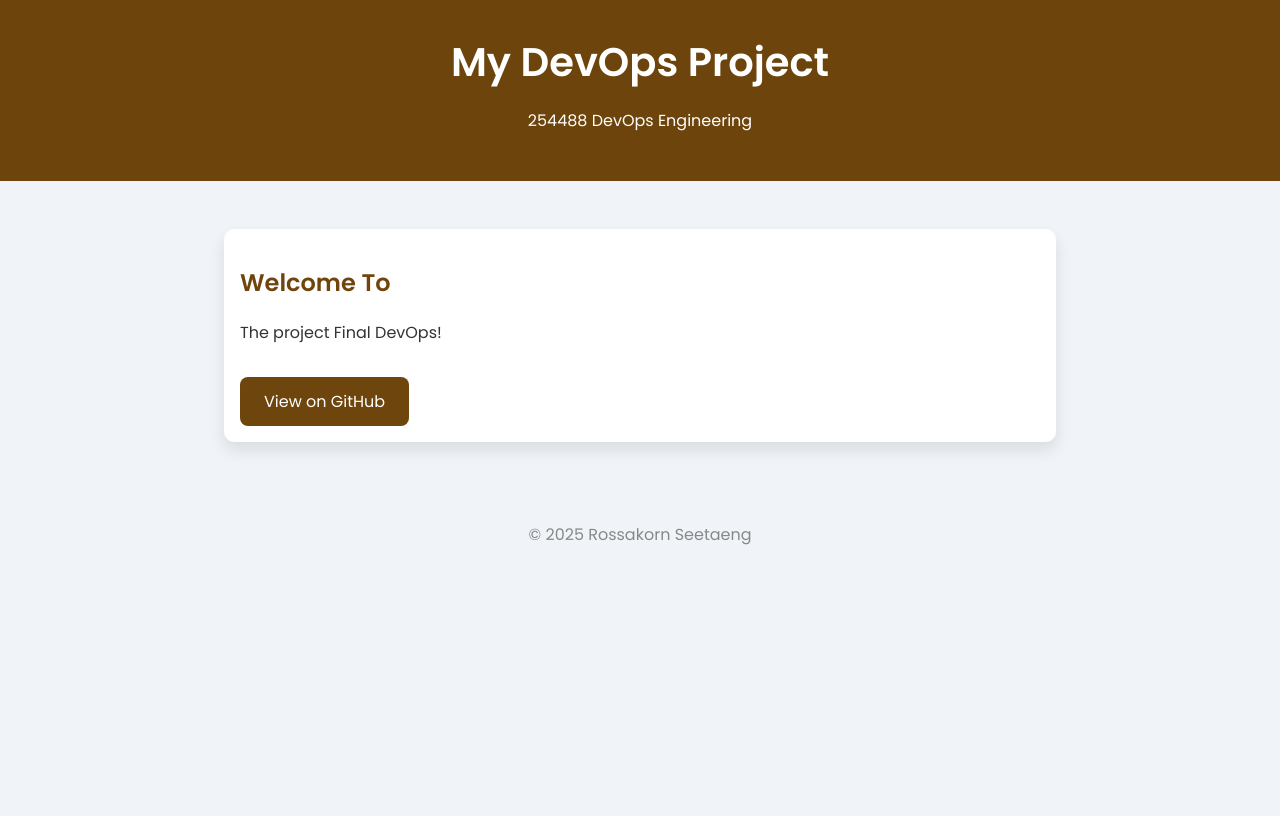
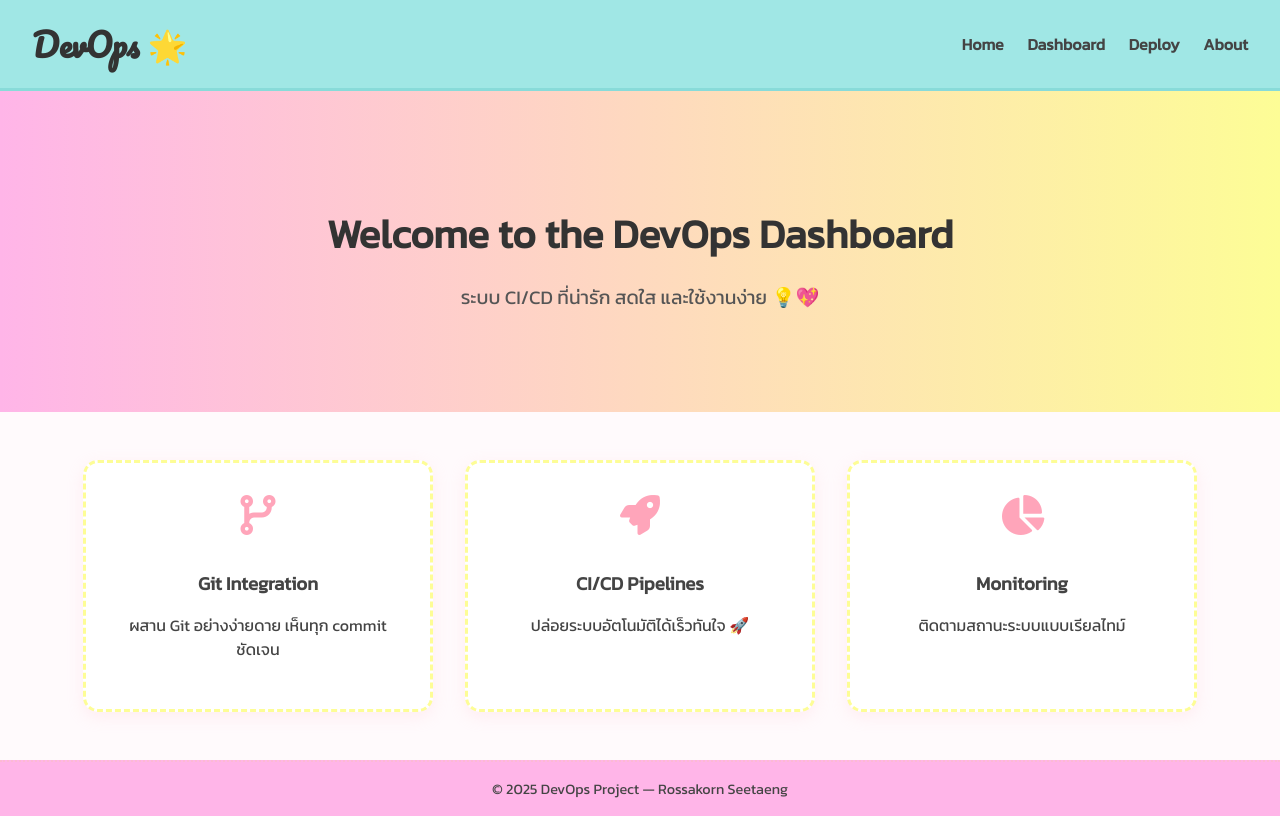
Before and after one commit to rarossaa/DevOps-Project, a website: page index.html in a window 1280 px wide. Drawn offline with Linux system fonts and the light colour scheme.

Commit message:
update index

```diff
--- a/index.html
+++ b/index.html
@@ -3,78 +3,141 @@
 <head>
   <meta charset="UTF-8" />
   <meta name="viewport" content="width=device-width, initial-scale=1.0"/>
-  <title>My DevOps Project</title>
-  <link href="https://fonts.googleapis.com/css2?family=Poppins:wght@400;600&display=swap" rel="stylesheet">
+  <title>DevOps Dashboard</title>
+  <link href="https://fonts.googleapis.com/css2?family=Kanit&family=Pacifico&display=swap" rel="stylesheet"/>
+  <script src="https://kit.fontawesome.com/a2c5d5a56e.js" crossorigin="anonymous"></script>
   <style>
     body {
       margin: 0;
-      font-family: 'Poppins', sans-serif;
-      background: #f0f4f8;
-      color: #333;
+      font-family: 'Kanit', sans-serif;
+      background: #fffafc;
+      color: #444;
     }
 
     header {
-      background: #683d02f4;
-      color: white;
-      padding: 2rem 1rem;
-      text-align: center;
+      background-color: #a0e7e5;
+      padding: 1rem 2rem;
+      display: flex;
+      justify-content: space-between;
+      align-items: center;
+      border-bottom: 3px solid #88dbd9;
     }
 
     header h1 {
       margin: 0;
-      font-size: 2.5rem;
+      font-family: 'Pacifico', cursive;
+      font-size: 2rem;
+      color: #333;
     }
 
-    .content {
-      max-width: 800px;
-      margin: 3rem auto;
-      padding: 1rem;
-      background: white;
-      border-radius: 10px;
-      box-shadow: 0 8px 16px rgba(0,0,0,0.1);
+    nav a {
+      color: #444;
+      margin-left: 20px;
+      text-decoration: none;
+      font-weight: bold;
     }
 
-    .content h2 {
-      color: #683d02f4;
+    nav a:hover {
+      text-decoration: underline;
     }
 
-    .btn {
-      display: inline-block;
-      padding: 0.75rem 1.5rem;
-      background: #683d02f4;
-      color: white;
-      text-decoration: none;
-      border-radius: 8px;
-      margin-top: 1rem;
-      transition: 0.3s;
+    .hero {
+      text-align: center;
+      padding: 5rem 2rem;
+      background: linear-gradient(to right, #ffb5e8, #fdfd96);
     }
 
-    .btn:hover {
-      background: #683d02f4;
+    .hero h2 {
+      font-size: 2.5rem;
+      margin-bottom: 1rem;
+      color: #333;
+    }
+
+    .hero p {
+      font-size: 1.2rem;
+      color: #555;
+    }
+
+    .features {
+      display: flex;
+      justify-content: center;
+      flex-wrap: wrap;
+      gap: 2rem;
+      padding: 3rem 2rem;
+    }
+
+    .card {
+      background: #ffffff;
+      border: 3px dashed #fdfd96;
+      padding: 2rem;
+      border-radius: 15px;
+      width: 280px;
+      text-align: center;
+      box-shadow: 0 5px 15px rgba(255, 209, 220, 0.3);
+      transition: transform 0.3s;
+    }
+
+    .card:hover {
+      transform: translateY(-5px);
+    }
+
+    .card i {
+      font-size: 2.5rem;
+      margin-bottom: 1rem;
+      color: #ffa5ba;
+    }
+
+    .card h3 {
+      margin-bottom: 0.5rem;
     }
 
     footer {
       text-align: center;
-      padding: 2rem 1rem;
-      color: #888;
+      padding: 1rem;
+      background: #ffb5e8;
+      color: #444;
+      font-size: 0.9rem;
+      border-top: 2px dotted #fcbad3;
     }
   </style>
 </head>
 <body>
 
   <header>
-    <h1>My DevOps Project</h1>
-    <p>254488 DevOps Engineering</p>
+    <h1>DevOps 🌟</h1>
+    <nav>
+      <a href="#">Home</a>
+      <a href="#">Dashboard</a>
+      <a href="#">Deploy</a>
+      <a href="#">About</a>
+    </nav>
   </header>
 
-  <div class="content">
-    <h2>Welcome To</h2>
-    <p>The project Final DevOps!</p>
-    <a class="btn" href="https://github.com/phannnnn09/DevOps_project" target="_blank">View on GitHub</a>
-  </div>
+  <section class="hero">
+    <h2>Welcome to the DevOps Dashboard</h2>
+    <p>ระบบ CI/CD ที่น่ารัก สดใส และใช้งานง่าย 💡💖</p>
+  </section>
+
+  <section class="features">
+    <div class="card">
+      <i class="fas fa-code-branch"></i>
+      <h3>Git Integration</h3>
+      <p>ผสาน Git อย่างง่ายดาย เห็นทุก commit ชัดเจน</p>
+    </div>
+    <div class="card">
+      <i class="fas fa-rocket"></i>
+      <h3>CI/CD Pipelines</h3>
+      <p>ปล่อยระบบอัตโนมัติได้เร็วทันใจ 🚀</p>
+    </div>
+    <div class="card">
+      <i class="fas fa-chart-pie"></i>
+      <h3>Monitoring</h3>
+      <p>ติดตามสถานะระบบแบบเรียลไทม์</p>
+    </div>
+  </section>
 
   <footer>
-    © 2025 Rossakorn Seetaeng
-  </footer>
+    © 2025 DevOps Project — Rossakorn Seetaeng
+
 </body>
 </html>
```
